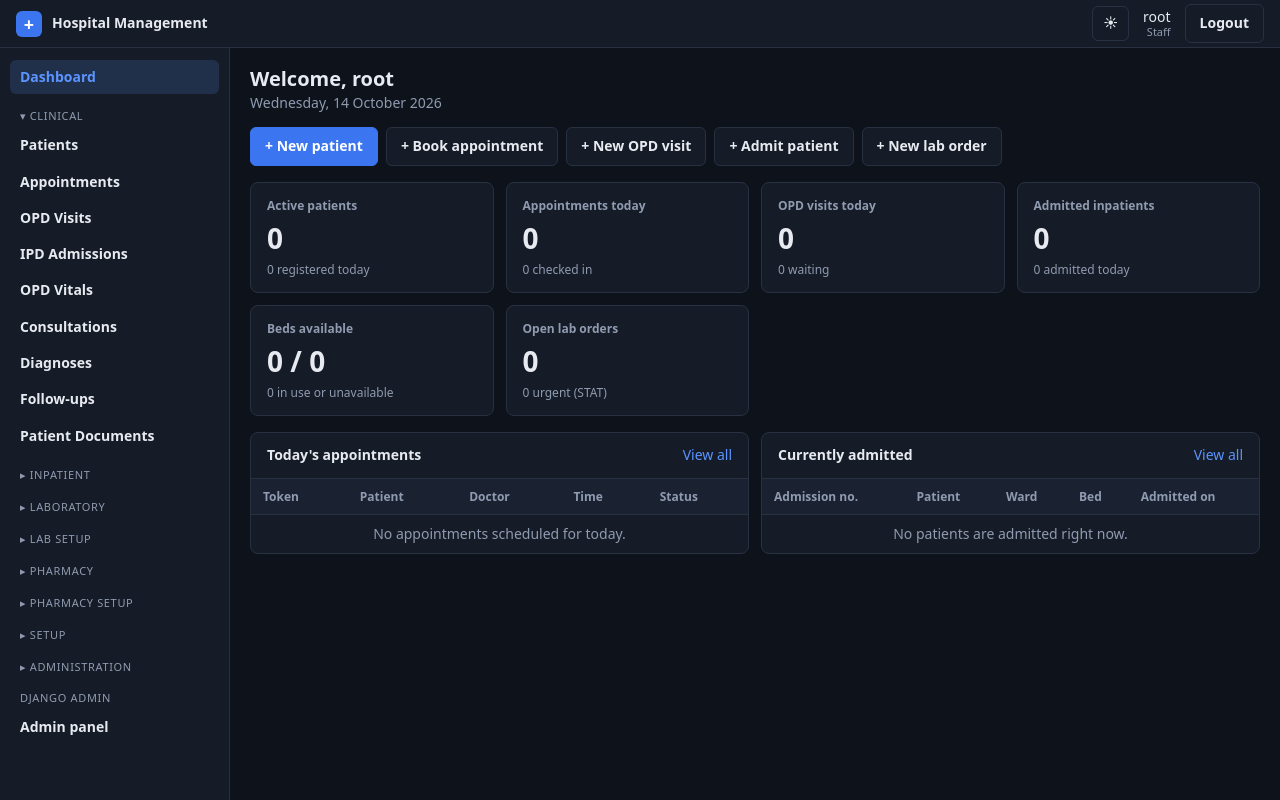
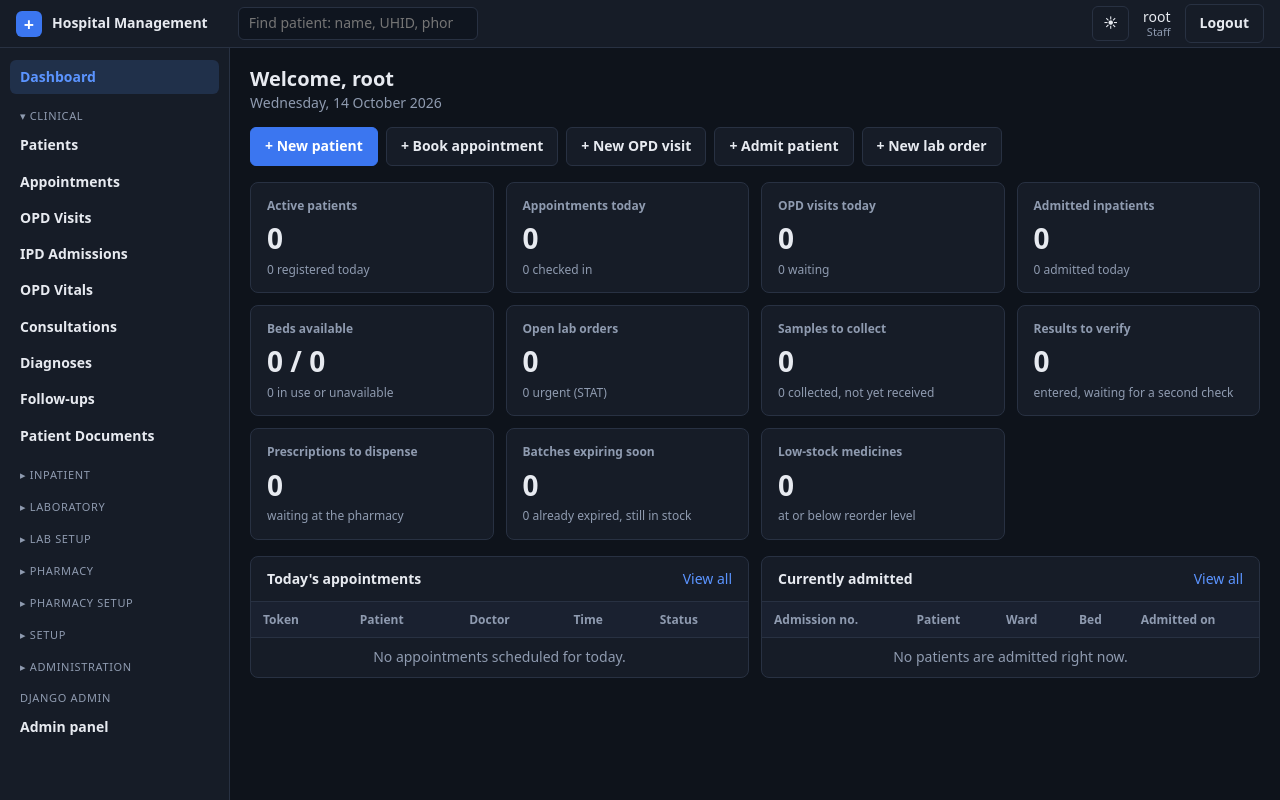
Before and after one commit to souravdas007123/Hospital, a Django app: page / in a window 1280 px wide. Run offline with Django 5.2, Linux system fonts and the light colour scheme; a user stored in the database is signed in; data comes from the database, SQL or seed files in the repository; data that the repository does not hold is empty.

Commit message:
Portal: type-ahead patient/medicine search, quick patient search, dashboard alerts
- LookupSelect widget + /lookup/<key>/ endpoint: patient and medicine
  drop-downs load only the chosen record and search the server as you type
- Header box to find a patient by name, UHID or phone
- Dashboard cards: samples to collect, results to verify, prescriptions to
  dispense, batches expiring, low-stock medicines
- Lab results need a value; lab order status is system managed

Co-Authored-By: Claude Sonnet 5.5 <noreply@anthropic.com>
Claude-Session: https://claude.ai/code/session_016PmYjr1SmsUzATgUxqbMK6

```diff
--- a/portal/forms_modules.py
+++ b/portal/forms_modules.py
@@ -31,7 +31,7 @@ from pharmacy.models import (
     PrescriptionItem,
 )
 
-from .forms import PortalForm, portal_formfield
+from .forms import PortalForm, _use_type_ahead, portal_formfield
 
 
 ACTIVE_ADMISSION = ("ADMITTED", "ON_HOLD")
@@ -79,6 +79,7 @@ class LineForm(forms.ModelForm):
     def __init__(self, *args, **kwargs):
         super().__init__(*args, **kwargs)
         PortalForm._limit_to_active(self)
+        _use_type_ahead(self.fields)
 
 
 class ParentAwareFormSet(forms.BaseInlineFormSet):
@@ -448,6 +449,20 @@ class LabResultForm(PortalForm):
         if self.instance.pk:
             field.disabled = True
 
+    def clean(self):
+        cleaned = super().clean()
+
+        if (
+            "sample" in cleaned
+            and not cleaned.get("result_value")
+            and cleaned.get("numeric_value") is None
+        ):
+            self.add_error(
+                "numeric_value", "Enter the result value (number or text)."
+            )
+
+        return cleaned
+
 
 class LabReportForm(PortalForm):
     derive = {"patient": "order.patient"}
--- a/portal/templates/portal/base.html
+++ b/portal/templates/portal/base.html
@@ -122,6 +122,9 @@
   td.act { text-align:right; }
   td.act .acts { display:flex; gap:6px; flex-wrap:wrap; justify-content:flex-end; }
   form.inline { display:inline; margin:0; }
+  .lookup-box { margin-bottom:4px; }
+  header.top form.quick-search { margin:0 0 0 16px; }
+  header.top form.quick-search input { width:240px; padding:5px 10px; }
   .rb { display:inline-block; padding:3px 10px; border:1px solid var(--line); border-radius:6px; font:inherit; font-size:12px; font-weight:600; line-height:1.5; background:var(--card); color:var(--ink); cursor:pointer; text-decoration:none; white-space:nowrap; }
   .rb:hover { background:var(--out); text-decoration:none; }
   .rb.primary { background:var(--brand); border-color:var(--brand); color:#fff; }
@@ -191,6 +194,11 @@
     {% if hospital and hospital.logo %}<img src="{{ hospital.logo.url }}" alt="">{% else %}<span class="mark">+</span>{% endif %}
     <span>{{ hospital_name }}</span>
   </a>
+  {% if patient_search_url %}
+    <form class="quick-search" method="get" action="{{ patient_search_url }}">
+      <input type="search" name="q" placeholder="Find patient: name, UHID, phone…" aria-label="Find patient">
+    </form>
+  {% endif %}
   <span class="sp"></span>
   <button type="button" class="icon" id="theme-toggle" title="Switch light / dark theme" aria-label="Switch light / dark theme">☾</button>
   <div class="who">
@@ -229,6 +237,75 @@
 {% endif %}
 <script>
   (function () {
+    /* Type-ahead for patient / medicine pick-lists. */
+    function setup(select) {
+      if (select.disabled) { return; }
+      var url = select.getAttribute("data-lookup");
+      var box = document.createElement("input");
+      box.type = "search";
+      box.className = "lookup-box";
+      box.placeholder = "Type name, number or phone to search…";
+      box.autocomplete = "off";
+      select.parentNode.insertBefore(box, select);
+
+      var timer = null, sequence = 0, enterPressed = false;
+
+      function load() {
+        var mine = ++sequence;
+        fetch(url + "?q=" + encodeURIComponent(box.value), { credentials: "same-origin" })
+          .then(function (response) { return response.json(); })
+          .then(function (data) {
+            if (mine !== sequence) { return; }
+            var keepValue = select.value;
+            var keepText = select.selectedIndex >= 0 ? select.options[select.selectedIndex].text : "";
+            var results = data.results || [];
+
+            select.innerHTML = "";
+            var empty = document.createElement("option");
+            empty.value = "";
+            empty.text = results.length ? "— choose (" + results.length + " found) —" : "No match";
+            select.appendChild(empty);
+
+            var seen = false;
+            results.forEach(function (item) {
+              var option = document.createElement("option");
+              option.value = item.id;
+              option.text = item.text;
+              if (String(item.id) === keepValue) { option.selected = true; seen = true; }
+              select.appendChild(option);
+            });
+
+            if (keepValue && !seen) {
+              var kept = document.createElement("option");
+              kept.value = keepValue;
+              kept.text = keepText;
+              kept.selected = true;
+              select.insertBefore(kept, select.children[1] || null);
+            }
+
+            if (enterPressed && results.length === 1) { select.value = String(results[0].id); }
+            enterPressed = false;
+          });
+      }
+
+      box.addEventListener("input", function () {
+        clearTimeout(timer);
+        timer = setTimeout(load, 200);
+      });
+      box.addEventListener("keydown", function (event) {
+        if (event.key === "Enter") {
+          event.preventDefault();
+          enterPressed = true;
+          clearTimeout(timer);
+          load();
+        }
+      });
+    }
+
+    var lookups = document.querySelectorAll("select[data-lookup]");
+    for (var i = 0; i < lookups.length; i++) { setup(lookups[i]); }
+  })();
+  (function () {
     document.addEventListener("submit", function (event) {
       var message = event.target.getAttribute("data-confirm");
       if (message && !window.confirm(message)) { event.preventDefault(); }
--- a/portal/urls.py
+++ b/portal/urls.py
@@ -18,6 +18,7 @@ urlpatterns = [
         name="login",
     ),
     path("logout/", LogoutView.as_view(), name="logout"),
+    path("lookup/<slug:key>/", views.lookup, name="lookup"),
     path("<slug:section>/new/", views.entity_form, name="new"),
     path("<slug:section>/<int:pk>/edit/", views.entity_form, name="edit"),
     path("<slug:section>/<int:pk>/delete/", views.entity_delete, name="delete"),
--- a/portal/views.py
+++ b/portal/views.py
@@ -10,8 +10,19 @@ from django.contrib.auth.decorators import login_required
 from django.core.exceptions import PermissionDenied, ValidationError
 from django.core.paginator import Paginator
 from django.db import IntegrityError, transaction
-from django.db.models import ProtectedError, Q, RestrictedError
-from django.http import Http404
+from datetime import timedelta
+
+from django.db.models import (
+    DecimalField,
+    F,
+    ProtectedError,
+    Q,
+    RestrictedError,
+    Sum,
+    Value,
+)
+from django.db.models.functions import Coalesce
+from django.http import Http404, JsonResponse
 from django.shortcuts import get_object_or_404, redirect, render
 from django.urls import reverse
 from django.utils import timezone
@@ -20,10 +31,12 @@ from django.utils.http import url_has_allowed_host_and_scheme
 from appointments.models import Appointment
 from hospitals.models import Bed, Hospital
 from ipd.models import IPDAdmission
-from laboratory.models import LabOrder
+from laboratory.models import LabOrder, LabResult, LabSample
 from opd.models import OPDVisit
 from patients.models import Patient
+from pharmacy.models import Medicine, MedicineBatch, Prescription
 
+from .lookups import LOOKUPS, search as lookup_search
 from .registry import ENTITIES, GROUP_ORDER
 from .utils import build_cell, doctor_profile_name, person_name
 
@@ -176,7 +189,14 @@ def base_context(request, active):
                 }
             )
 
+    patient_search_url = (
+        reverse("portal:list", kwargs={"section": "patients"})
+        if request.user.has_perm("patients.view_patient")
+        else None
+    )
+
     return {
+        "patient_search_url": patient_search_url,
         "hospital": hospital,
         "hospital_name": hospital.name if hospital else "Hospital Management",
         "nav_groups": groups,
@@ -512,6 +532,20 @@ def entity_delete(request, section, pk):
 
 
 # ---------------------------------------------------------------------------
+# Type-ahead search used by patient / medicine drop-downs
+# ---------------------------------------------------------------------------
+
+@login_required
+def lookup(request, key):
+    if key not in LOOKUPS:
+        raise Http404("Unknown lookup.")
+
+    query = request.GET.get("q", "").strip()[:60]
+
+    return JsonResponse({"results": lookup_search(key, query)})
+
+
+# ---------------------------------------------------------------------------
 # Dashboard
 # ---------------------------------------------------------------------------
 
@@ -644,6 +678,78 @@ def dashboard(request):
             }
         )
 
+    # --- things that need attention -------------------------------------
+    def attention(label, value, note, section, filter_value=None):
+        url = reverse("portal:list", kwargs={"section": section})
+        if filter_value:
+            url += f"?filter={filter_value}"
+        stats.append(
+            {"label": label, "value": value, "note": note, "url": url}
+        )
+
+    if user.has_perm("laboratory.view_labsample"):
+        pending = LabSample.objects.filter(status=LabSample.Status.PENDING).count()
+        collected = LabSample.objects.filter(status=LabSample.Status.COLLECTED).count()
+        attention(
+            "Samples to collect", pending, f"{collected} collected, not yet received",
+            "lab-samples", "PENDING",
+        )
+
+    if user.has_perm("laboratory.view_labresult"):
+        attention(
+            "Results to verify",
+            LabResult.objects.filter(status=LabResult.ResultStatus.ENTERED).count(),
+            "entered, waiting for a second check",
+            "lab-results", "ENTERED",
+        )
+
+    if user.has_perm("pharmacy.view_prescription"):
+        attention(
+            "Prescriptions to dispense",
+            Prescription.objects.filter(
+                status__in=[
+                    Prescription.Status.ACTIVE,
+                    Prescription.Status.PARTIALLY_DISPENSED,
+                ]
+            ).count(),
+            "waiting at the pharmacy",
+            "prescriptions", "ACTIVE",
+        )
+
+    if user.has_perm("pharmacy.view_medicinebatch"):
+        soon = today + timedelta(days=30)
+        expiring = MedicineBatch.objects.filter(
+            is_active=True,
+            available_quantity__gt=0,
+            expiry_date__lte=soon,
+        )
+        attention(
+            "Batches expiring soon",
+            expiring.filter(expiry_date__gte=today).count(),
+            f"{expiring.filter(expiry_date__lt=today).count()} already expired, still in stock",
+            "stock",
+        )
+
+    if user.has_perm("pharmacy.view_medicine"):
+        low = (
+            Medicine.objects.filter(is_active=True, reorder_level__gt=0)
+            .annotate(
+                stock=Coalesce(
+                    Sum(
+                        "batches__available_quantity",
+                        filter=Q(
+                            batches__is_active=True,
+                            batches__expiry_date__gte=today,
+                        ),
+                    ),
+                    Value(0, output_field=DecimalField()),
+                )
+            )
+            .filter(stock__lte=F("reorder_level"))
+            .count()
+        )
+        attention("Low-stock medicines", low, "at or below reorder level", "medicines")
+
     quick_actions = [
         {
             "label": label,
```
Also changed, not shown: portal/forms.py (+23 -2 lines), portal/lookups.py (added, +71 -0 lines), portal/widgets.py (added, +37 -0 lines).
